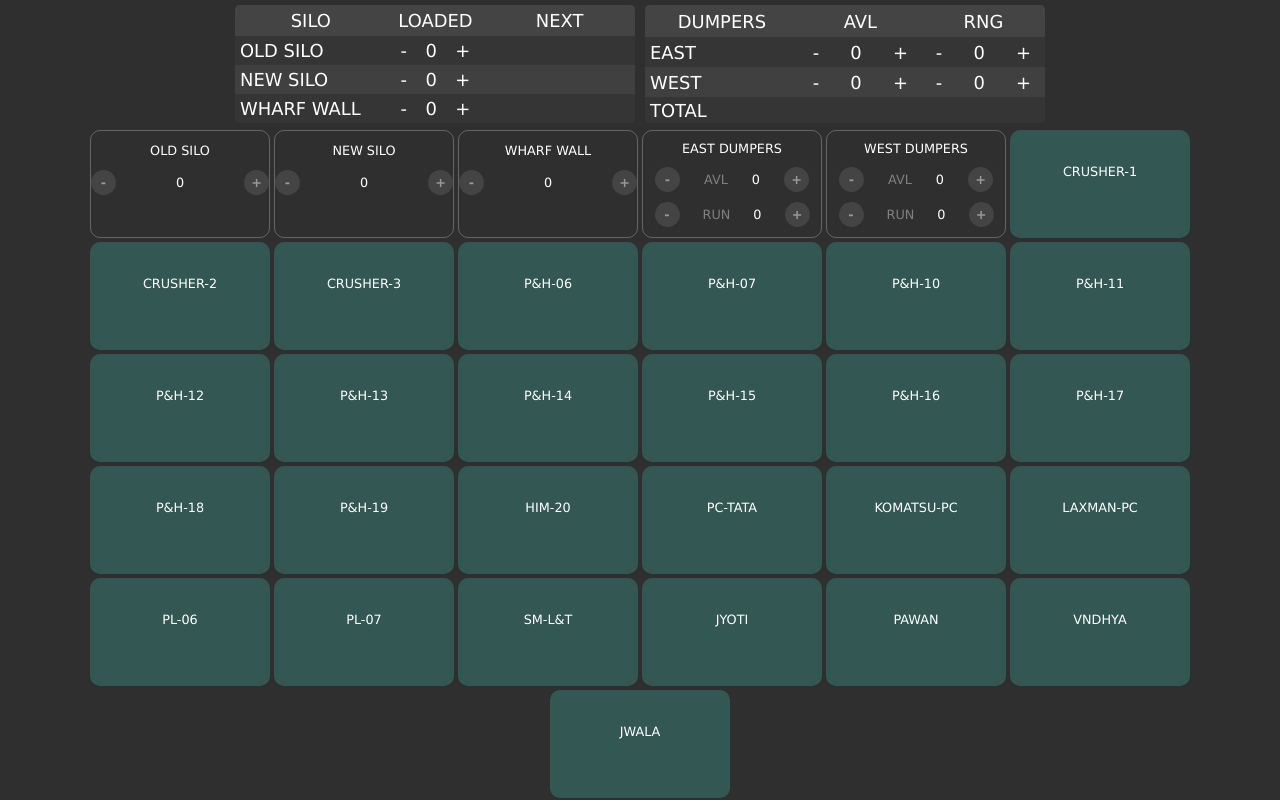
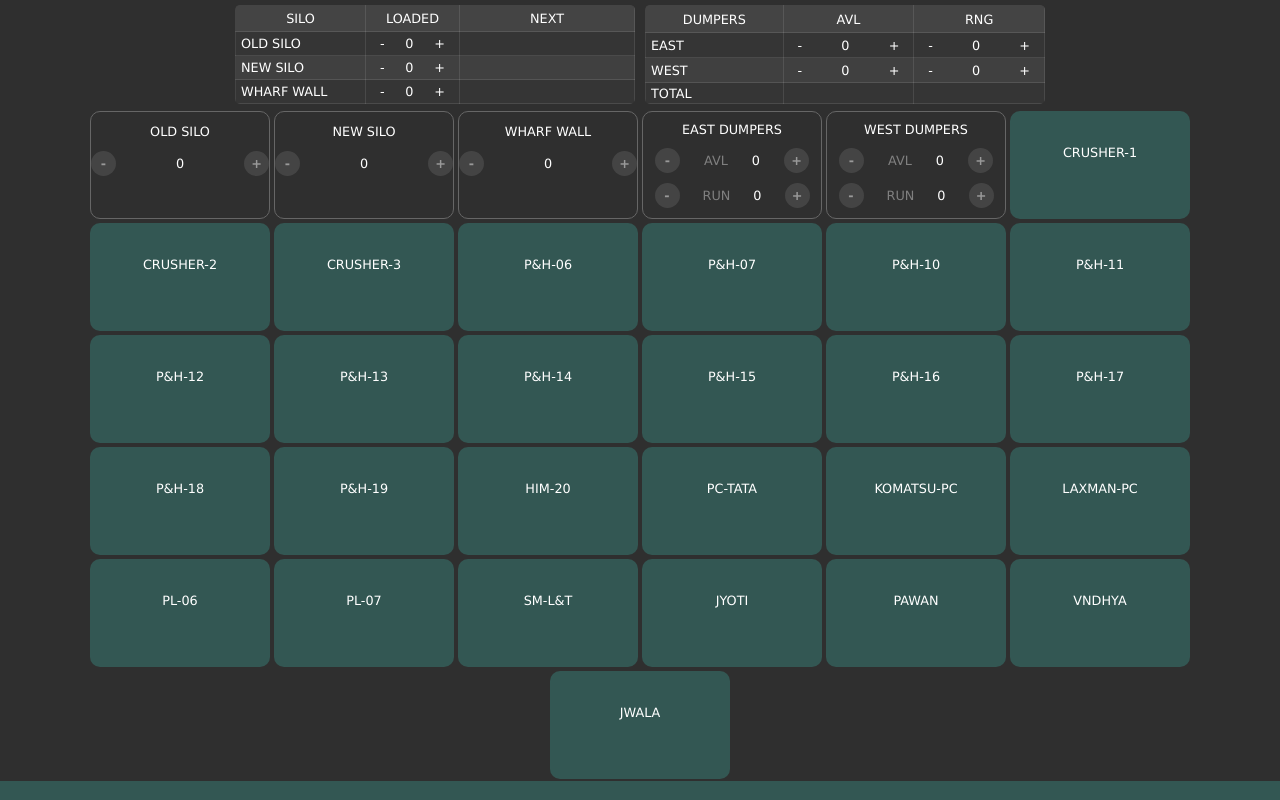
Before and after one commit to dchstats/dch-1, a PHP site: page / in a window 1280 px wide. Shown: the part 47-847 px from the top of the page. Run offline with PHP 8.4, Linux system fonts and the light colour scheme; data that the repository does not hold is empty.

Commit message:
Data bar styling completed

```diff
--- a/css/live.css
+++ b/css/live.css
@@ -114,6 +114,7 @@ header {
 /* LIVE  ///////////////////////////////// */
 
 #live-sec {
+	font-size: clamp(10px, 1vw, 14px);
 }
 
 .live-bar {
@@ -148,11 +149,13 @@ background:#353535;
 
 .live-bar td{
 	padding:2px 5px;
+	border:0.5px solid rgb(255,255,255,0.1)
 }
 
 .live-bar th{
 	padding:5px;
 	background:#444;
+	border:0.5px solid rgb(255,255,255,0.1)
 }
 .live-bar button{
 	background:none;
@@ -185,7 +188,6 @@ button.incr{
 .mach {
 	width: clamp(120px, 15vw, 180px);
 	height: clamp(72px, 9vw, 108px);
-	font-size: clamp(12px, 1vw, 16px);
 	margin: 2px;
 	border-radius: 10px;
 	overflow: hidden;
--- a/index.html
+++ b/index.html
@@ -11,6 +11,7 @@
 
 <script src="js/live.js" defer></script>
 <script src="js/navigation.js" defer></script>
+
 
 
 <body ng-app="myApp" ng-controller="myController">
@@ -194,6 +195,11 @@
 
 
         <div class="section" id="graphs-sec">
+
+
+            <!-- /////////////////////////////////////////////////////////////////////////////////////////////////////////////////// -->
+
+            <!-- ////////////////////////////////////////////////////////////////////////////////////////////////////////////////////////// -->
 
             <table class="graphs-tbl">
                 <tr class="tbl-hdr">
```
